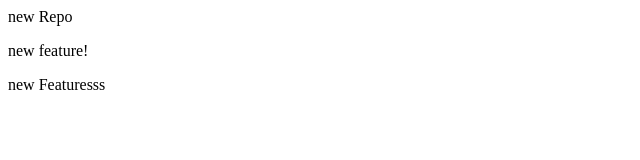
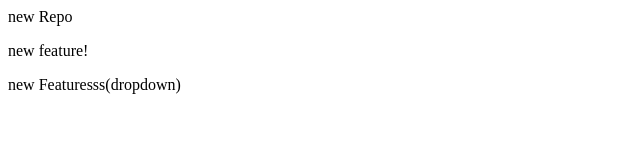
Before and after one commit to dikshika2901/localrepo, a plain HTML site: page index.html in a window 1280 px wide. Shown: the full height of the page, 0-640 px from the left. Drawn offline with Linux system fonts and the light colour scheme.

Commit message:
add dropdwn

```diff
--- a/index.html
+++ b/index.html
@@ -1,4 +1,4 @@
 
 <p>new Repo</p>
 <p>new feature!</p>
-<p>new Featuresss</p>
+<p>new Featuresss(dropdown)</p>
```
